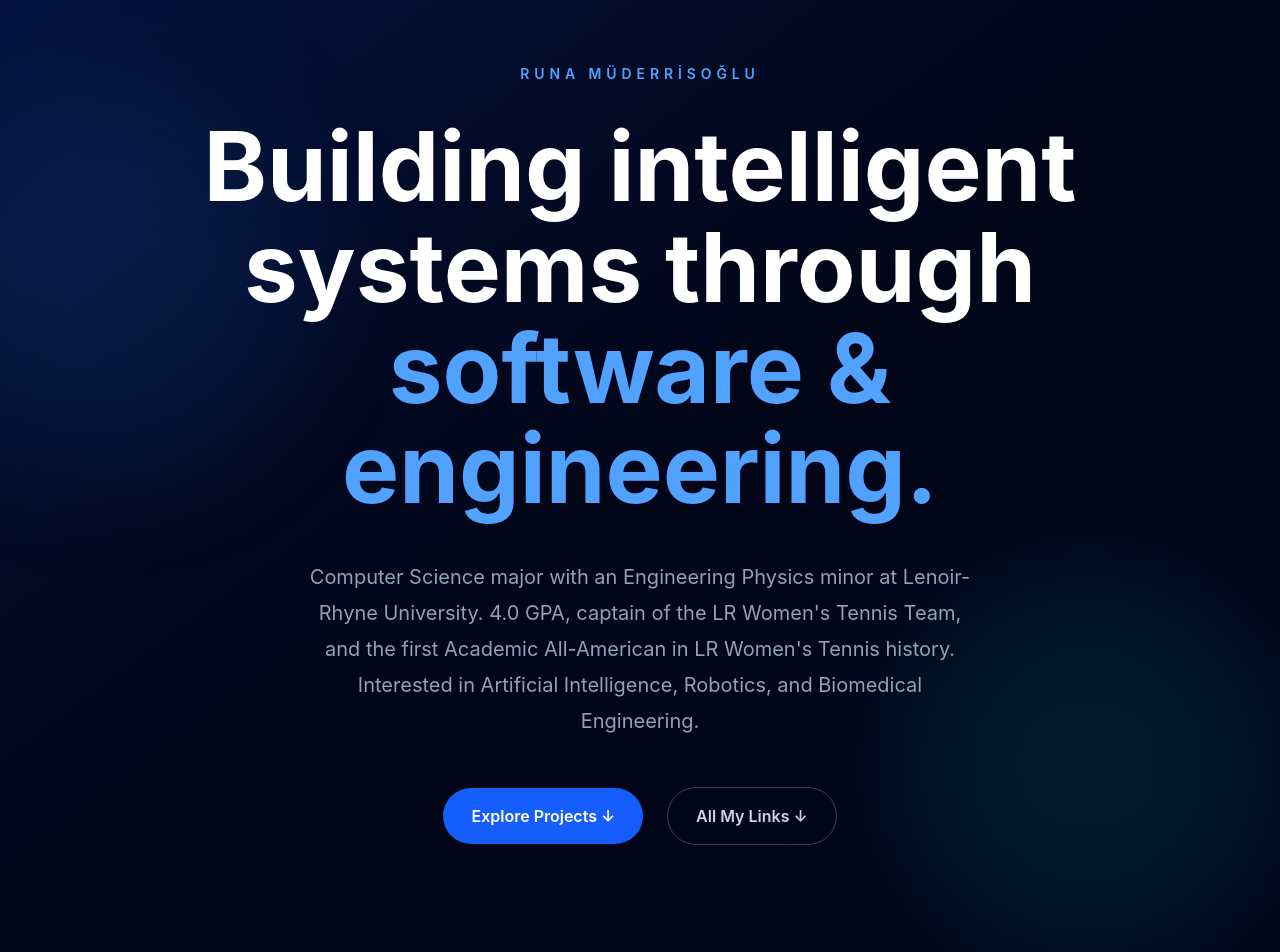
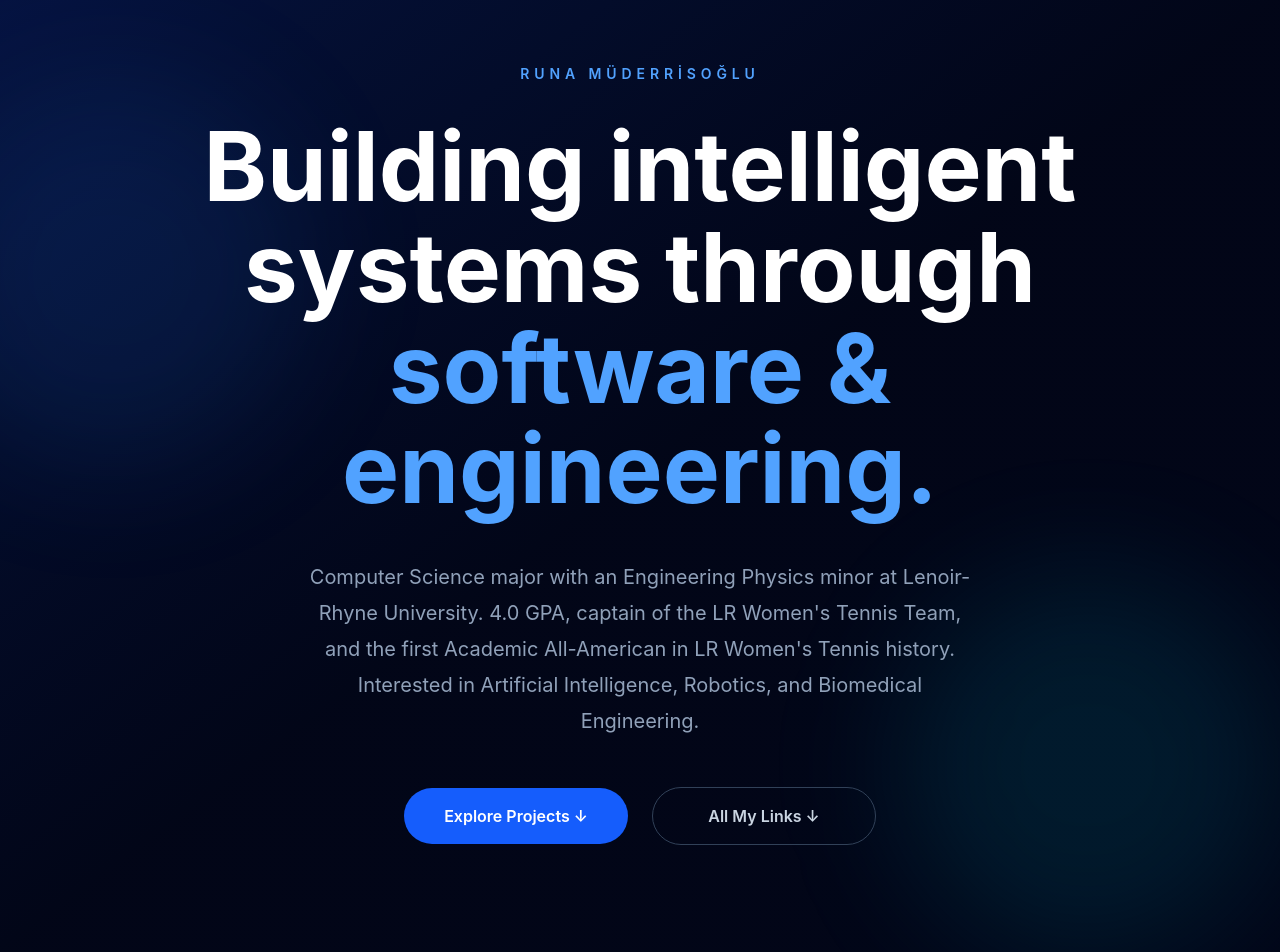
Before and after one commit to runamdrs/runamuderrisoglu, a React (Vite) app: page / in a window 1280 px wide. Shown: the top 952 px of the page. Built offline with nearby package versions, Linux system fonts and the light colour scheme.

Commit message:
Make hero buttons equal width and centered
Co-Authored-By: Claude Fable 5 <noreply@anthropic.com>

```diff
--- a/src/components/Home.jsx
+++ b/src/components/Home.jsx
@@ -230,14 +230,14 @@ export default function Home({ onOpenProject }) {
 
             <a
               href="#projects"
-              className="rounded-full bg-blue-600 px-7 py-4 font-semibold transition hover:bg-blue-500"
+              className="w-56 rounded-full bg-blue-600 py-4 text-center font-semibold transition hover:bg-blue-500"
             >
               Explore Projects ↓
             </a>
 
             <a
               href="#links"
-              className="rounded-full border border-slate-700 px-7 py-4 font-semibold text-slate-300 transition hover:border-slate-500 hover:text-white"
+              className="w-56 rounded-full border border-slate-700 py-4 text-center font-semibold text-slate-300 transition hover:border-slate-500 hover:text-white"
             >
               All My Links ↓
             </a>
```
